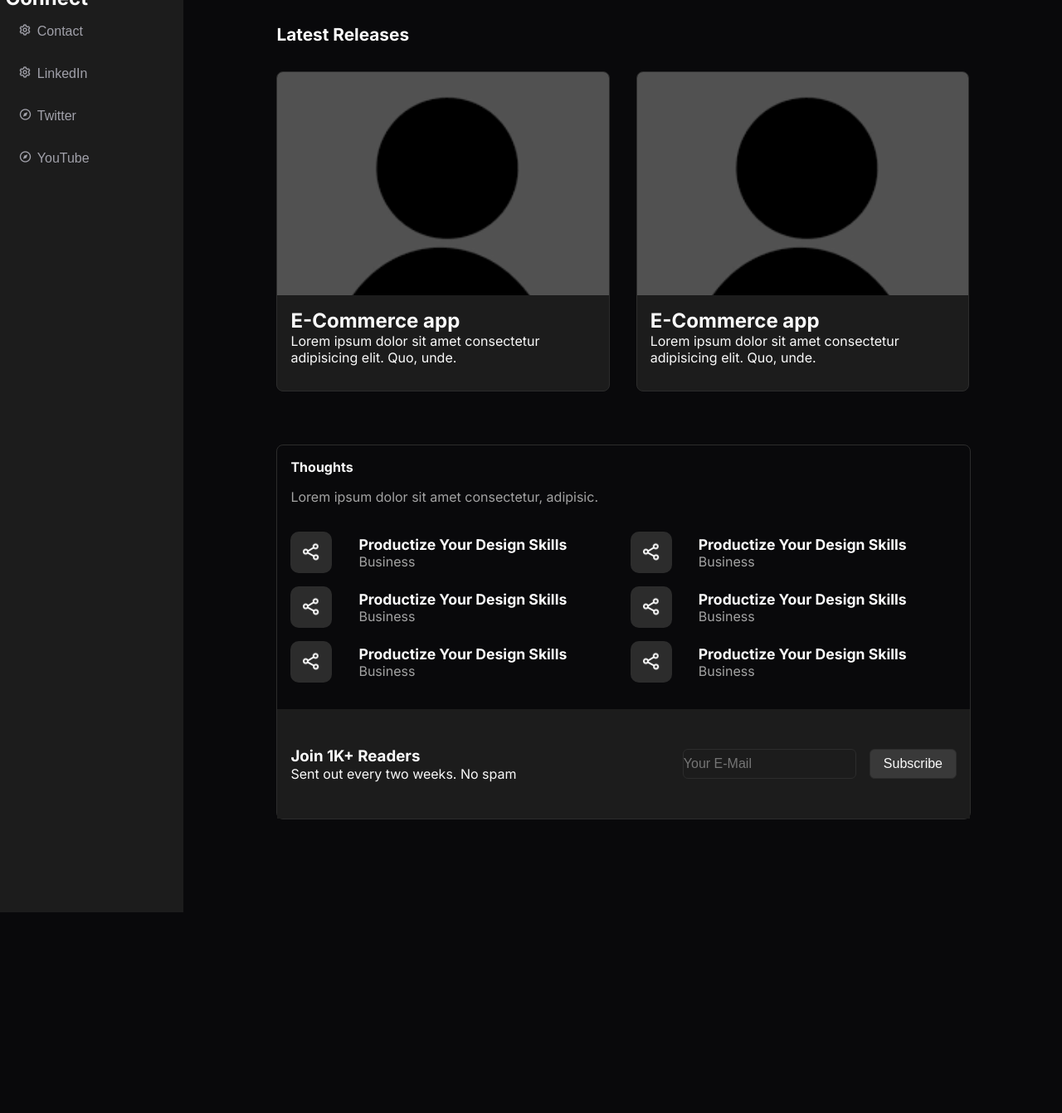
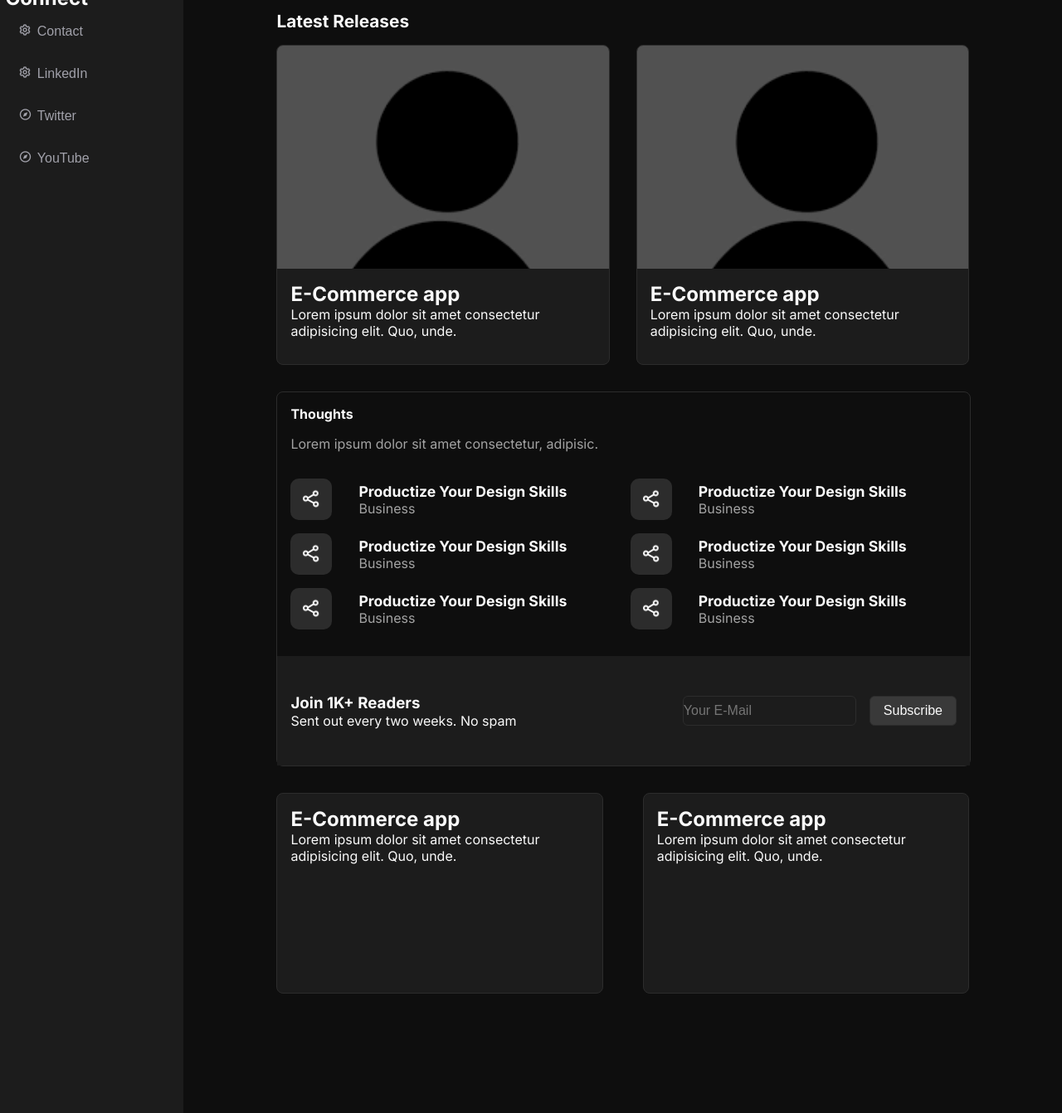
Before and after one commit to JordanCalzen/JordanPortfolio, a plain HTML site: page index.html in a window 1280 px wide. Shown: the part 432-1774 px from the top of the page at 83% size. Before the commit the page ends 1532 px from the top, so only its background shows below. Drawn offline with nearby package versions, Linux system fonts and the light colour scheme.

Commit message:
have a look

```diff
--- a/index.html
+++ b/index.html
@@ -190,6 +190,26 @@
 							</div>
 						</div>
 					</div>
+					<div class="hava-a-look">
+						<div class="looks">
+							<div class="drop">
+								<h2>E-Commerce app</h2>
+								<p>
+									Lorem ipsum dolor sit amet consectetur adipisicing elit. Quo,
+									unde.
+								</p>
+							</div>
+						</div>
+						<div class="looks">
+							<div class="drop">
+								<h2>E-Commerce app</h2>
+								<p>
+									Lorem ipsum dolor sit amet consectetur adipisicing elit. Quo,
+									unde.
+								</p>
+							</div>
+						</div>
+					</div>
 				</div>
 			</section>
 		</main>
--- /dev/null
+++ b/partials/_haveALook.scss
@@ -0,0 +1,14 @@
+.hava-a-look {
+	width: 100%;
+	display: grid;
+	grid-template-columns: repeat(auto-fit, minmax(15rem, 1fr));
+	gap: 3rem;
+	margin: 2rem 0;
+	.looks {
+		height: 13rem;
+		background: #1c1c1c;
+		border-radius: 8px;
+		border: 1px solid #2c2c2c;
+		padding: 1rem;
+	}
+}
--- a/partials/_latest.scss
+++ b/partials/_latest.scss
@@ -1,5 +1,5 @@
 .latest-releases {
-	padding: 2rem 0;
+	padding: 1rem 0;
 
 	h1 {
 		font-size: 1.3rem;
@@ -7,9 +7,9 @@
 	.new-drops {
 		width: 100%;
 		display: grid;
-		grid-template-columns: repeat(auto-fit, minmax(20rem, 1fr));
+		grid-template-columns: repeat(auto-fit, minmax(15rem, 1fr));
 		gap: 2rem;
-		margin: 2rem 0;
+		margin: 1rem 0;
 		.new-drop {
 			height: 24rem;
 			border: 1px solid #2c2c2c;
--- a/partials/_variables.scss
+++ b/partials/_variables.scss
@@ -1,4 +1,4 @@
-$bcc-dark-mode: #09090b;
+$bcc-dark-mode: rgba(0, 0, 0, 0.945);
 $text-c-dark-mode: #fafafa;
 $text-c-dm-2: #a1a1aa;
 $text-c-dm-3: #a3a3a3;
--- a/styles.scss
+++ b/styles.scss
@@ -8,3 +8,4 @@
 @import "./partials/who-i-am";
 @import "./partials/latest";
 @import "./partials/thoughts";
+@import "./partials/haveALook";
```
Also changed, not shown: styles.css, 1 other file.
